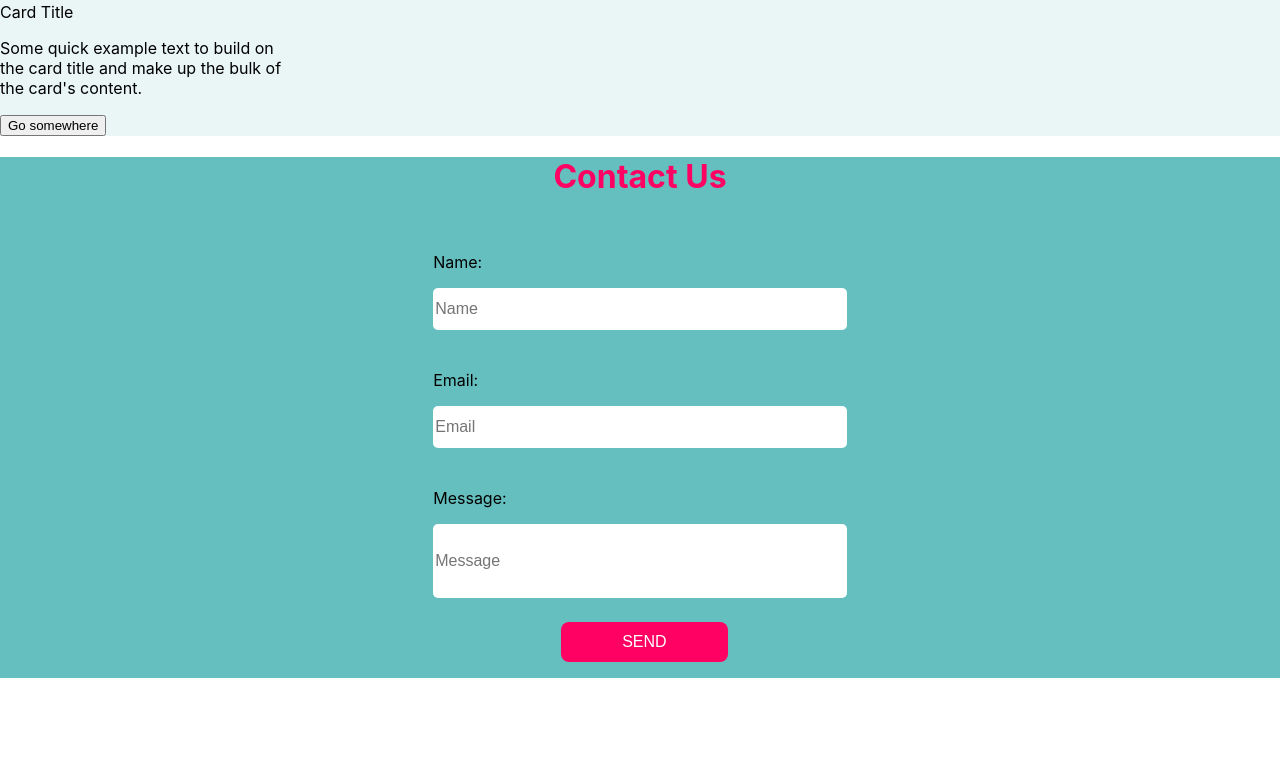
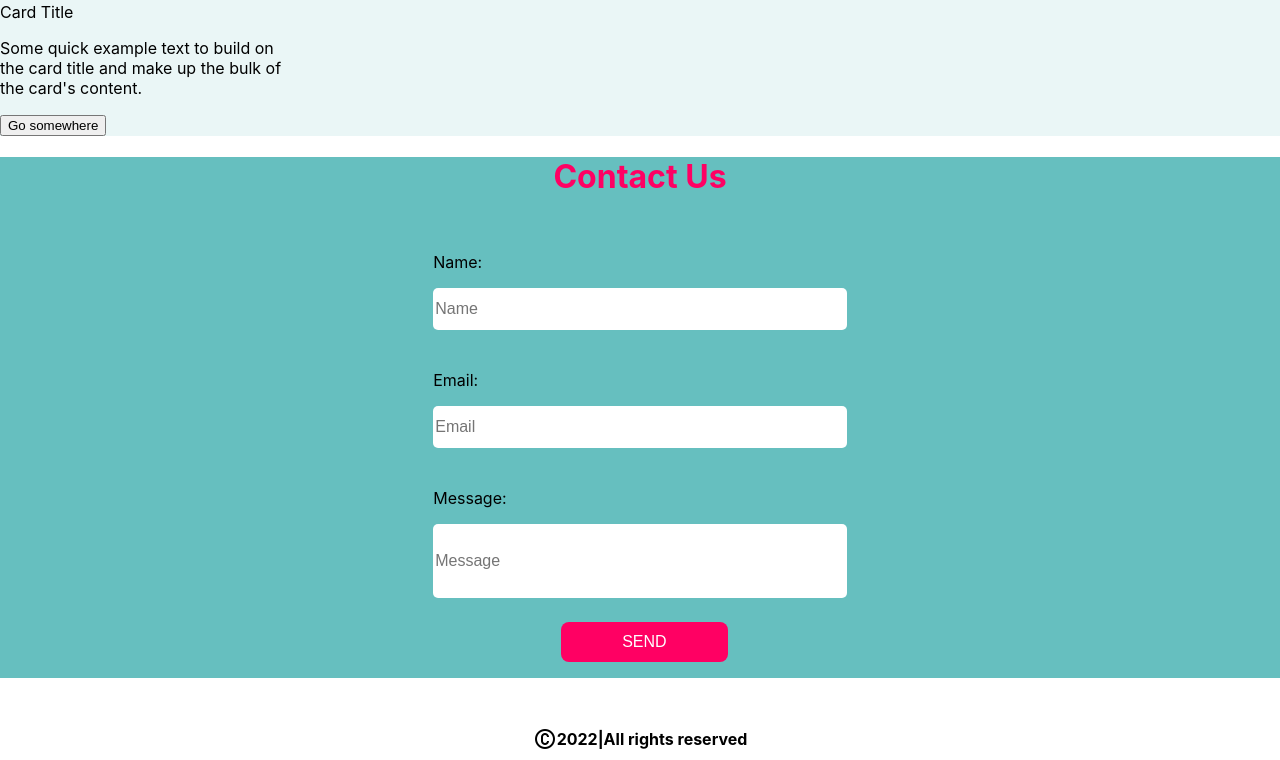
Before and after one commit to MissDine/enid-portfolio, a React (Create React App) app: page /home in a window 1280 px wide. Shown: the part 1714-2474 px from the top of the page. Before the commit the page ends 2432 px from the top, so only its background shows below. Built offline with nearby package versions, Linux system fonts and the light colour scheme.

Commit message:
Feature edit

```diff
--- a/src/App.js
+++ b/src/App.js
@@ -7,6 +7,7 @@ import About from "./components/About/About"
 import Services from "./components/Services/Services";
 import Contact from "./components/Contact/Contact"
 import Projects from "./components/Projects/Projects"
+import Copyright from "./components/Copyright/Copyright";
 
 function App() {
   return (
@@ -21,6 +22,7 @@ function App() {
         <Services/>
         <Projects/>
         <Contact/>
+        <Copyright/>
       </div>
     </Router>
   );
--- a/src/components/Copyright/Copyright.js
+++ b/src/components/Copyright/Copyright.js
@@ -0,0 +1,15 @@
+import React from 'react'
+import copy from "./icons8-copyright-all-rights-reserved-24.png"
+
+function Copyright() {
+  return (
+    <div className="row">
+      <div className="col-sm-12" style={{justifyItems:'center',alignItems:'center', display:"flex", flexWrap:"wrap",justifyContent:"center"}}>
+        <img src={copy} alt="" style={{height:"24px",width:"24px"}}/>
+        <h1 style={{fontSize:"1rem"}}>2022|All rights reserved</h1>
+      </div>
+    </div>
+  )
+}
+
+export default Copyright
```
Also changed, not shown: src/components/Copyright/icons8-copyright-all-rights-reserved-24.png (added).
